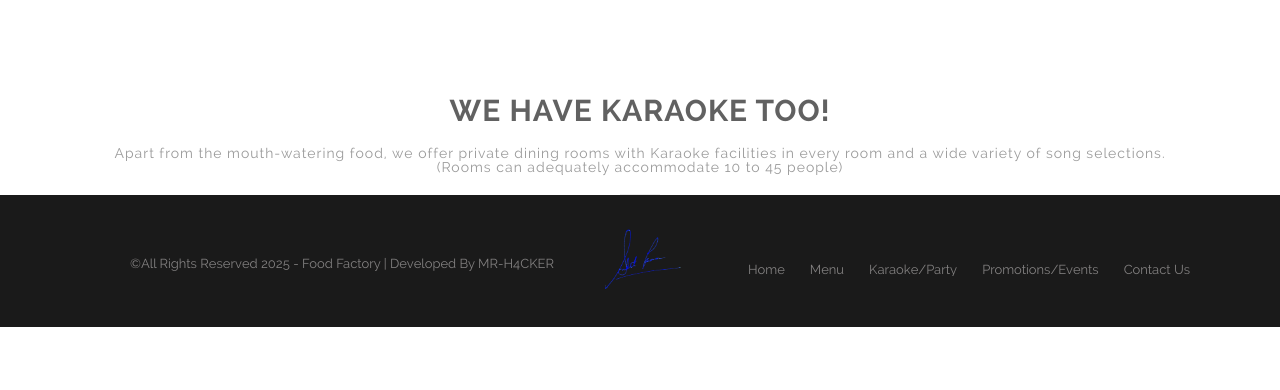
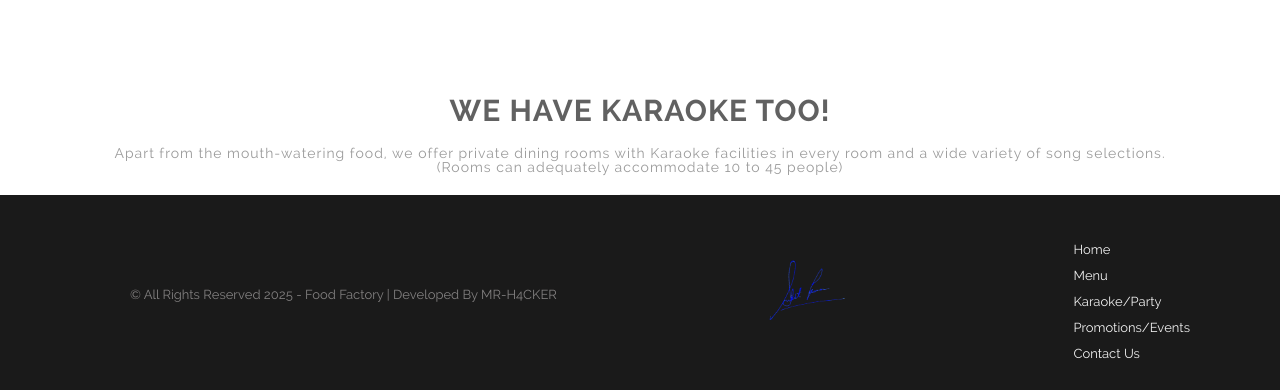
Before and after one commit to ankitkushwaha-ank/food_factory.ank, a Django app: page / in a window 1280 px wide; the page is wider, and only the part inside the window is pictured. Shown: the part 1712-2102 px from the top of that part. Before the commit the page ends 2039 px from the top of that part, so only its background shows below. Run offline with Django 5.2, Linux system fonts and the light colour scheme; data comes from the database, SQL or seed files in the repository; some libraries are stand-ins or nearby versions.

Commit message:
Update footer.html

```diff
--- a/templates/footer.html
+++ b/templates/footer.html
@@ -1,4 +1,4 @@
-
+{% load static %}
 <footer style="background-color: #1a1a1a;
         color: #f2f2f2;
         padding: 30px 0;
@@ -11,20 +11,18 @@
         flex-wrap: wrap;
         padding: 0 20px;">
         <div class="rights">
-            <p>&copy;All Rights Reserved 2025 - Food Factory | Developed By MR-H4CKER</p>
+            <p>&copy; All Rights Reserved 2025 - Food Factory | Developed By MR-H4CKER</p>
         </div>
-            <div class="footer_logo">
-                <img src="\media\IMG_20250421_145209_306.jpg" alt="Signature" style="height: 70px;">
-            </div>
+        <div class="footer_logo">
+            <img src="{% static 'media/IMG_20250421_145209_306.jpg' %}" alt="Signature" style="height: 70px;">
+        </div>
         <nav>
-            <ul style="flex-direction: column;
-            gap: 10px;
-            margin-top: 15px;">
-                <li><a href="/">Home</a></li>
-                <li><a href="/menu">Menu</a></li>
-                <li><a href="/karaoke">Karaoke/Party</a></li>
-                <li><a href="/promotions">Promotions/Events</a></li>
-                <li><a href="/contact">Contact Us</a></li>
+            <ul style="display: flex; flex-direction: column; gap: 10px; margin-top: 15px; padding-left: 0; list-style: none;">
+                <li><a href="/" style="color: #f2f2f2; text-decoration: none;">Home</a></li>
+                <li><a href="/menu" style="color: #f2f2f2; text-decoration: none;">Menu</a></li>
+                <li><a href="/karaoke" style="color: #f2f2f2; text-decoration: none;">Karaoke/Party</a></li>
+                <li><a href="/promotions" style="color: #f2f2f2; text-decoration: none;">Promotions/Events</a></li>
+                <li><a href="/contact" style="color: #f2f2f2; text-decoration: none;">Contact Us</a></li>
             </ul>
         </nav>
     </div>
```
